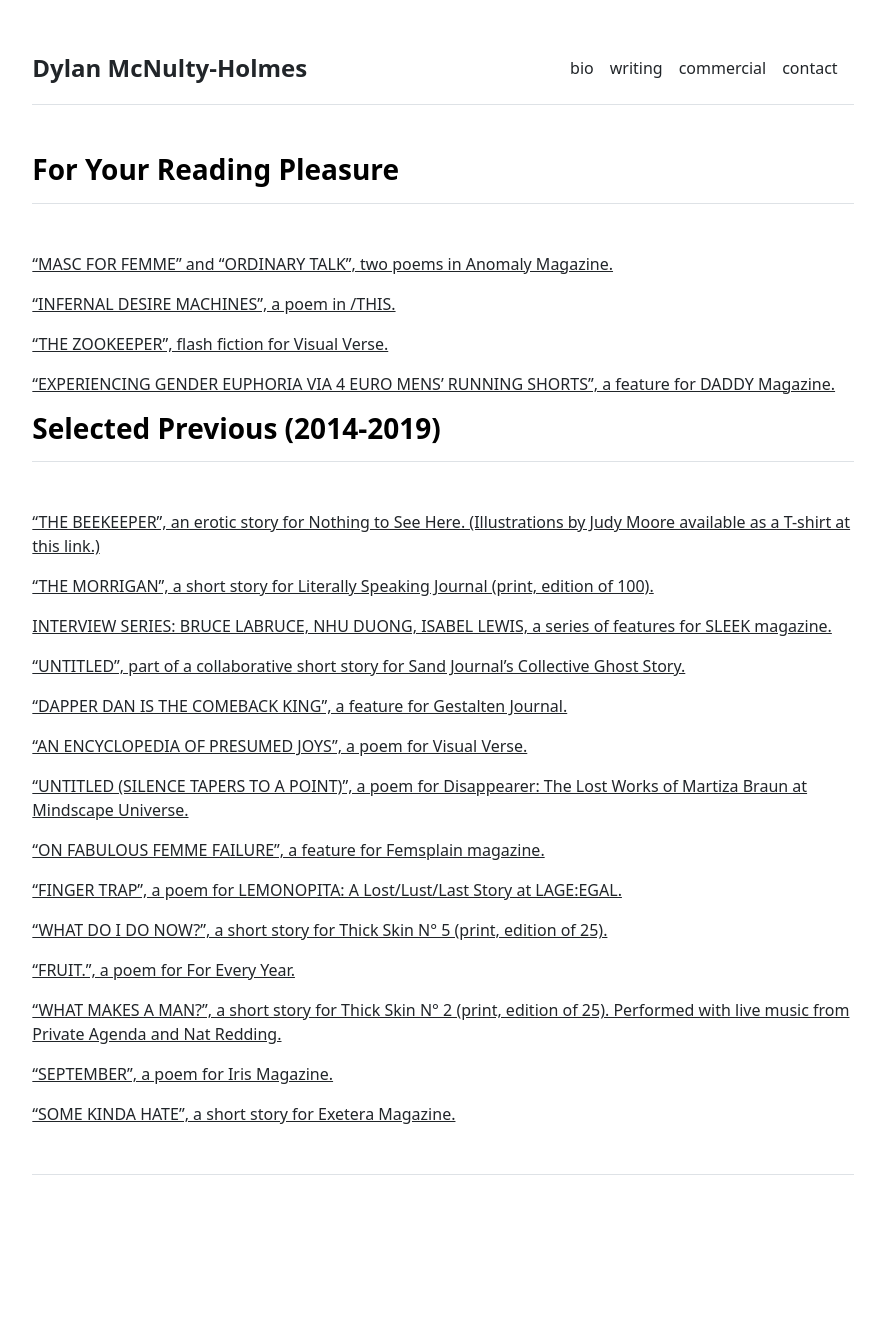
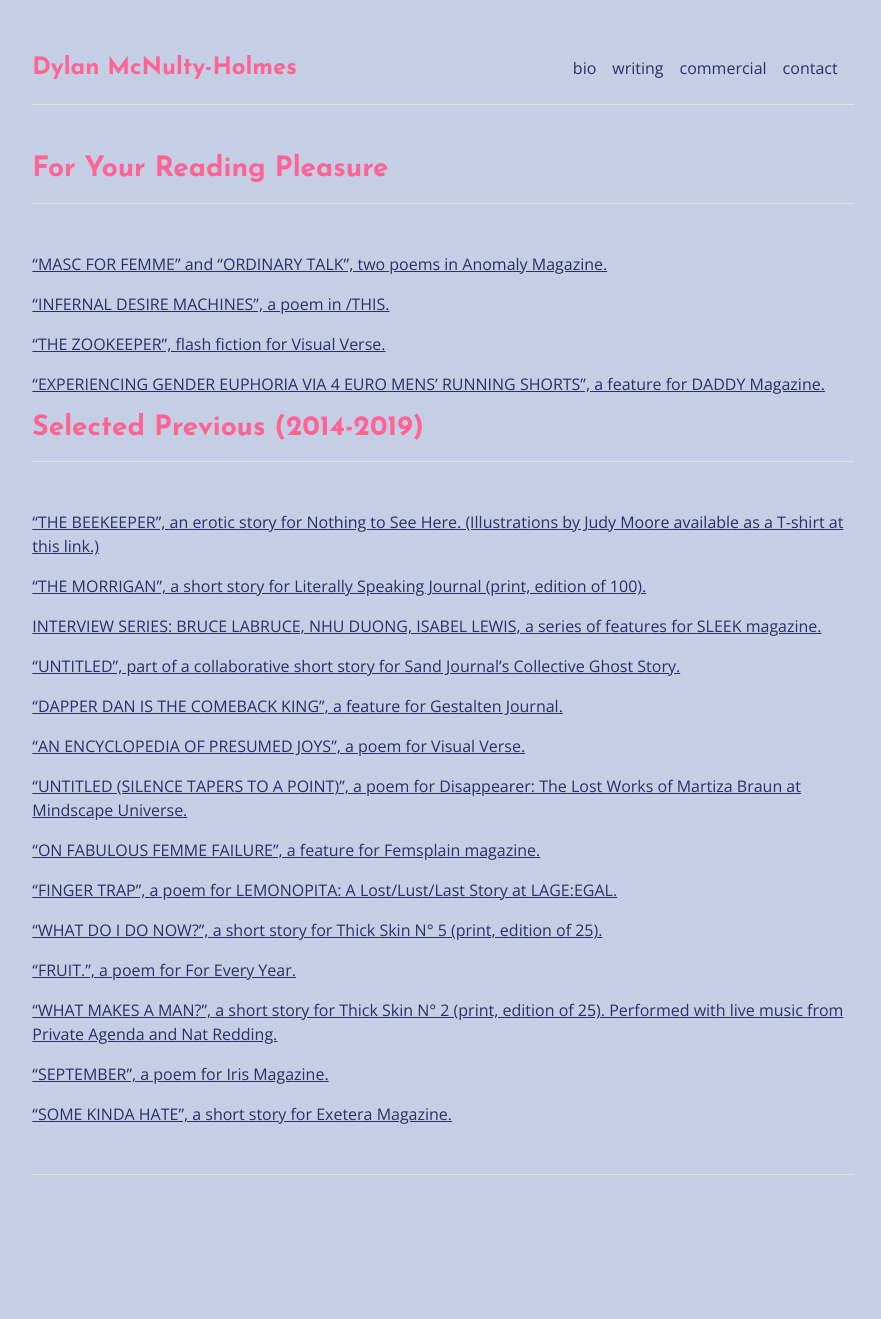
Before and after one commit to dyl-amh/website, a Jekyll site: the page built from writing.md, in a window 1280 px wide. Shown: the whole page, without its empty margins (197-1078 px from the left). Built offline with Jekyll 4.4.1, drawn with Linux system fonts in a browser that asks for light colours.

Commit message:
tidy up featured posts plus fonts and colors

```diff
--- /dev/null
+++ b/_includes/featured_publications.html
@@ -0,0 +1,6 @@
+<div>
+  <h3 class="fw-bold border-bottom pb-3 mb-5 title">For Your Reading Pleasure</h3>
+    {% for item in site.data.publications.featured %}
+      <p><a href="{{ item.url }}">{{ item.name }}</a></p>
+    {% endfor %}
+</div>
--- a/_includes/header.html
+++ b/_includes/header.html
@@ -1,7 +1,7 @@
 <header class="d-flex flex-column flex-md-row align-items-center pb-3 mb-5 border-bottom">
   <div>
     <a href="{{ site.github.url }}/" class="d-flex align-items-center text-decoration-none">
-      <span class="fs-4 fw-bold">{{ site.title }}</span>
+      <span class="fs-4 fw-bold title">{{ site.title }}</span>
     </a>
     <a href="{{ site.github.url }}/" class="d-flex align-items-center text-decoration-none">
     </a>
--- a/_layouts/home.html
+++ b/_layouts/home.html
@@ -4,7 +4,7 @@ layout: default
 
 <div class="row g-5 mb-5">
   <div class="col-md-6">
-    {% include publications.html %}
+    {% include featured_publications.html %}
   </div>
   <div class="col-md-6">
     <img src="{{ site.github.url }}/assets/img/bee-story.png" alt="Dylan McNulty-Holmes: Home" width="100%">
--- a/_layouts/publications.html
+++ b/_layouts/publications.html
@@ -4,15 +4,10 @@ layout: default
 
 {{ content }}
 
-<div>
-    <h3 class="fw-bold border-bottom pb-3 mb-5">For Your Reading Pleasure</h3>
-    {% for item in site.data.publications.featured %}
-        <p><a href="{{ item.url }}">{{ item.name }}</a></p>
-      {% endfor %}
-</div>
+{% include featured_publications.html %}
 
 <div>
-    <h3 class="fw-bold border-bottom pb-3 mb-5">Selected Previous (2014-2019)</h3>
+    <h3 class="fw-bold border-bottom pb-3 mb-5 title">Selected Previous (2014-2019)</h3>
       {% for item in site.data.publications.index %}
         <p><a href="{{ item.url }}">{{ item.name }}</a></p>
       {% endfor %}
--- a/_sass/main.scss
+++ b/_sass/main.scss
@@ -1,8 +1,14 @@
-$backgroundColor: #ffffff;
-$bodyColor: #000000;
-$bodyFont: 'Josefin Sans', 'Open Sans' "Helvetica Neue", Helvetica, Arial, sans-serif, "Apple Color Emoji","Segoe UI Emoji","Segoe UI Symbol";
-$base-font-family: 'Josefin Sans', 'Open Sans' "Helvetica Neue", Helvetica, Arial, sans-serif, "Apple Color Emoji","Segoe UI Emoji","Segoe UI Symbol";
-$linkColor: #212529 !important;
+$backgroundColor: #C4CEE5;
+$bodyColor: #2A3165;
+$bodyFont: 'Open Sans', sans-serif, 'Josefin Sans', sans-serif, "Helvetica Neue", Helvetica, Arial, sans-serif, "Apple Color Emoji","Segoe UI Emoji","Segoe UI Symbol";
+$headerFont: 'Josefin Sans', sans-serif, 'Open Sans', sans-serif, "Helvetica Neue", Helvetica, Arial, sans-serif, "Apple Color Emoji","Segoe UI Emoji","Segoe UI Symbol";
+$linkColor: #2A3165!important;
+$headerColor: #FF6392;
+
+.title {
+  font-family: $headerFont;
+  color: $headerColor;
+}
 
 body {
   background: $backgroundColor;
```
Also changed, not shown: _includes/publications.html (deleted, +0 -12 lines).
